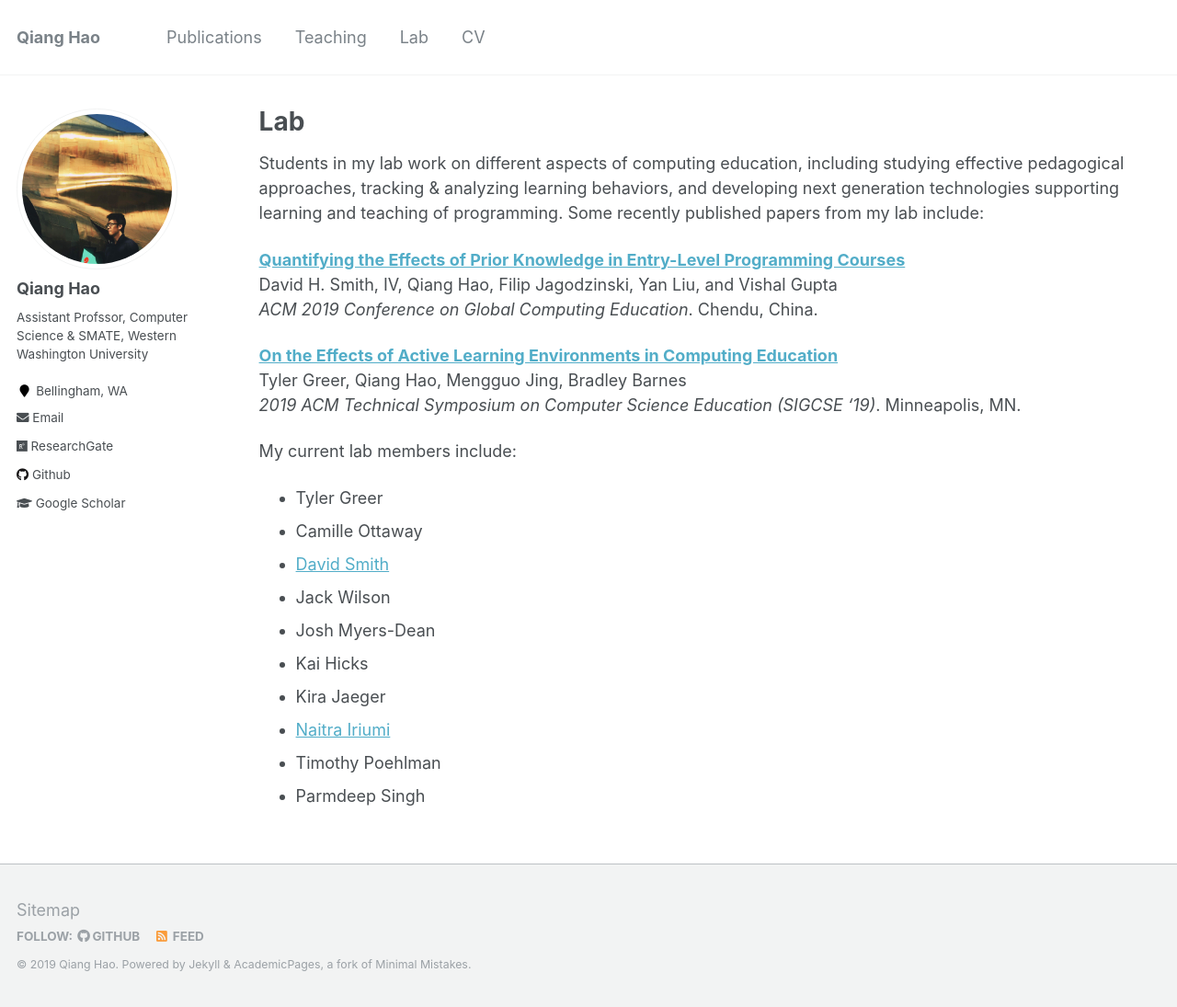
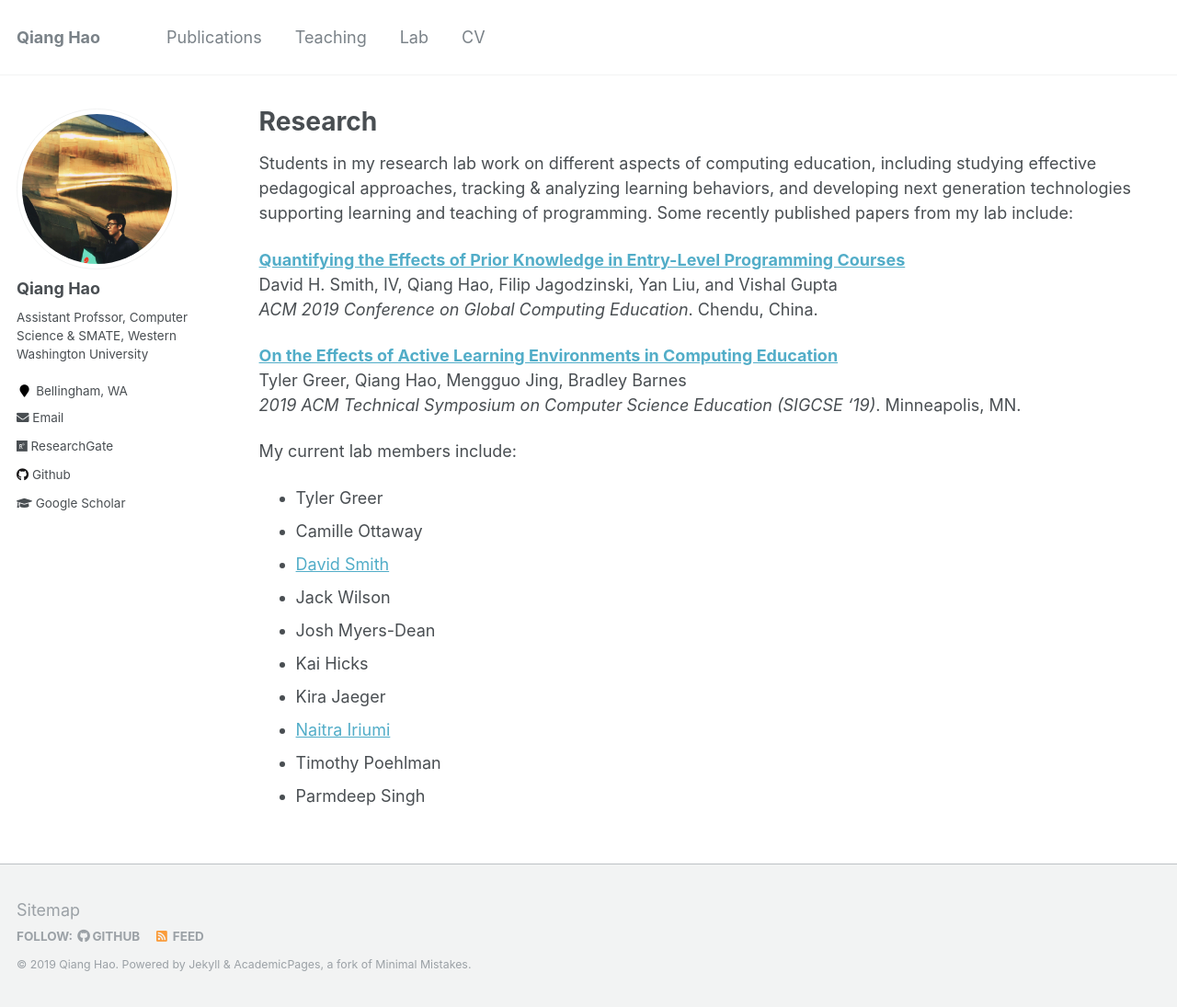
Before and after one commit to Neo-Hao/neo-hao.github.io, a Jekyll site: the page built from _pages/research.md, in a window 1280 px wide and 1095 px high. Shown: the whole window at 92% size. Built offline with Jekyll 4.4.1, drawn with Linux system fonts in a browser that asks for light colours.

Commit message:
research

```diff
--- a/_pages/lab.md
+++ b/_pages/research.md
@@ -1,11 +1,11 @@
 ---
 layout: archive
-title: "Lab"
-permalink: /lab/
+title: "Research"
+permalink: /research/
 author_profile: true
 ---
 
-Students in my lab work on different aspects of computing education, including studying effective pedagogical approaches, tracking & analyzing learning behaviors, and developing next generation technologies supporting learning and teaching of programming. Some recently published papers from my lab include:
+Students in my research lab work on different aspects of computing education, including studying effective pedagogical approaches, tracking & analyzing learning behaviors, and developing next generation technologies supporting learning and teaching of programming. Some recently published papers from my lab include:
 
 [__Quantifying the Effects of Prior Knowledge in Entry-Level Programming Courses__](/publications/prior-cs-knowledge)
 David H. Smith, IV, Qiang Hao, Filip Jagodzinski, Yan Liu, and Vishal Gupta
```
Also changed, not shown: _pages/about.md (+1 -1 lines).
